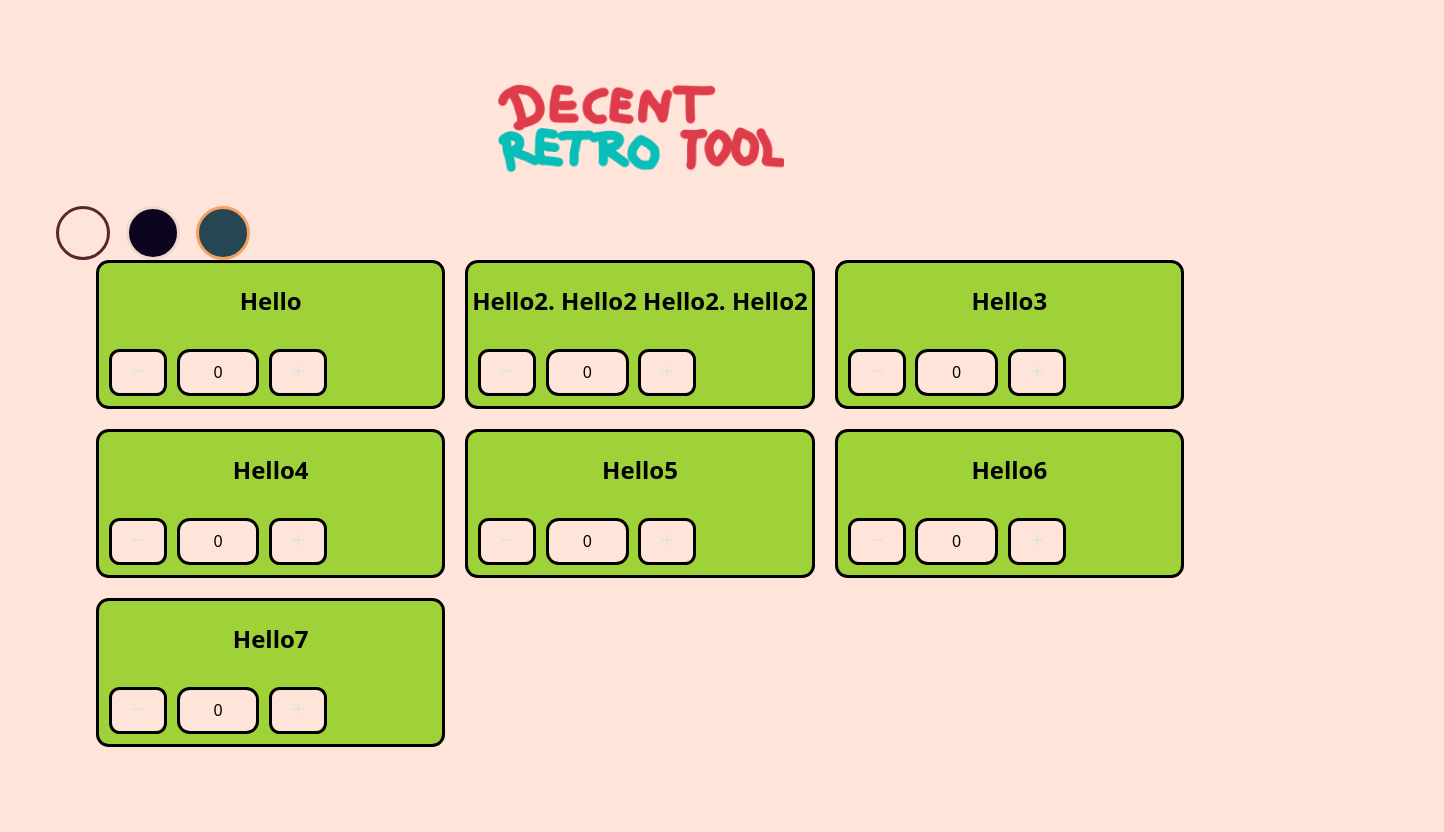
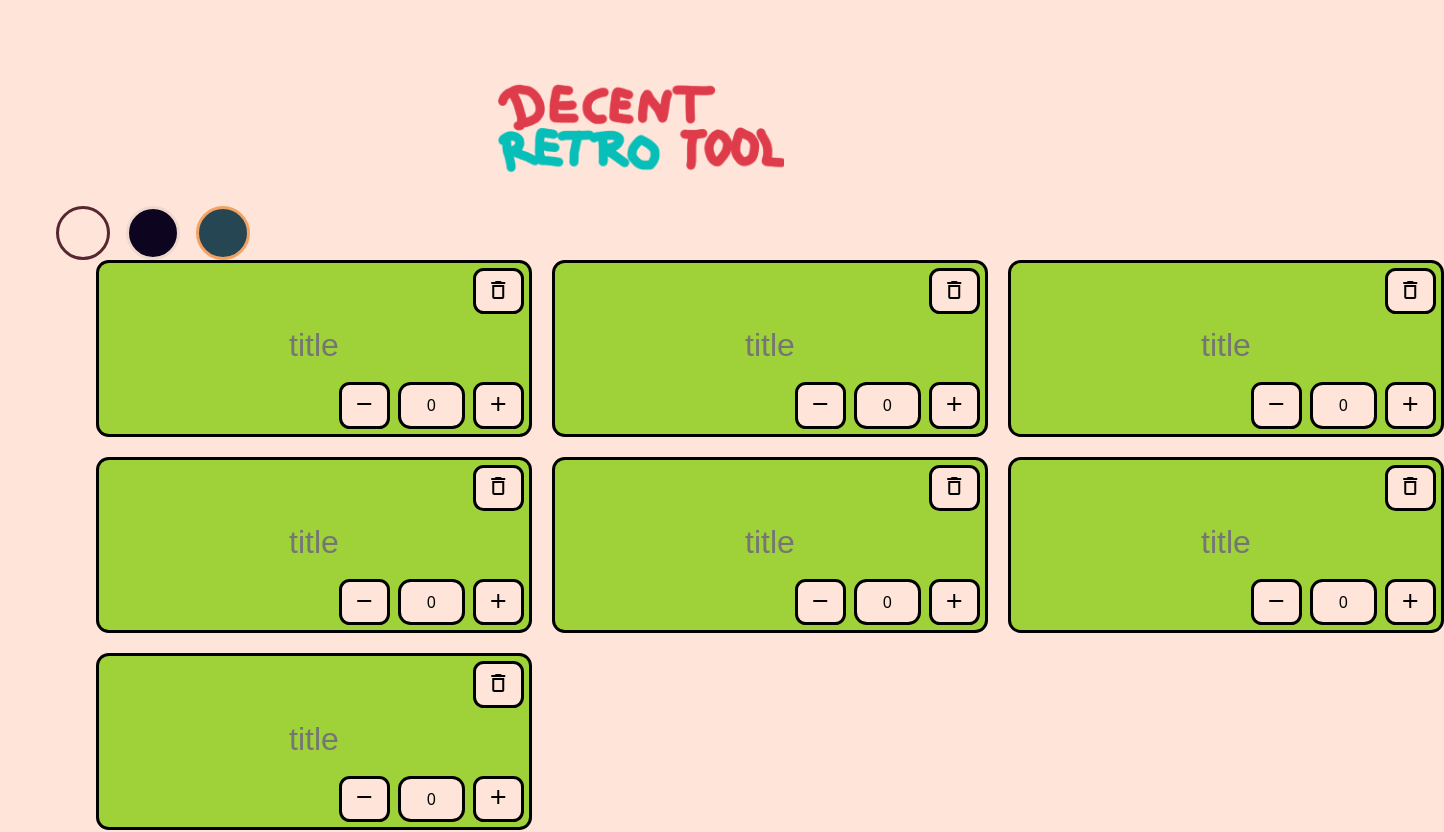
Before and after one commit to Poler2000/decent-retro-tool, a React (Vite) app: page / in a window 1280 px wide. Shown: the top 832 px of the page, 1444 px wide, since content can reach past the window. Before the commit the page ends 803 px from the top, so only its background shows below. Built offline with nearby package versions, Linux system fonts and the light colour scheme.

Commit message:
improve card layout and add delete button

```diff
--- a/index.html
+++ b/index.html
@@ -3,6 +3,9 @@
   <head>
     <meta charset="UTF-8" />
     <link rel="icon" type="image/png" href="/favicon.png" />
+    <link rel="stylesheet" href="https://fonts.googleapis.com/css2?family=Material+Symbols+Outlined:opsz,wght,FILL,GRAD@20..48,100..700,0..1,-50..200&icon_names=delete" />
+    <link rel="stylesheet" href="https://fonts.googleapis.com/css?family=Roboto:300,400,500" />
+    <link rel="stylesheet" href="https://fonts.googleapis.com/icon?family=Material+Icons+Outlined" />
     <meta name="viewport" content="width=device-width, initial-scale=1.0" />
     <title>Vite + React + TS</title>
   </head>
--- a/src/components/Card/Card.css
+++ b/src/components/Card/Card.css
@@ -2,4 +2,8 @@
   border: 3px solid;
   border-color: var(--primary-text-colour);
   border-radius: 0.8em;
+  display: flex;
+  align-items: center;
+  flex-direction: column; /* stack children vertically */
+  gap: 0.5rem;
 }
--- a/src/components/Card/Card.tsx
+++ b/src/components/Card/Card.tsx
@@ -4,13 +4,12 @@ import "./Card.css";
 
 export interface CardProps extends React.PropsWithChildren {
   id: number;
-  title: string;
   backgroundColor: Color;
   textColor: Color;
 }
 
 const Card = (props: CardProps) => {
-  const { id, title, backgroundColor, textColor, children } = props;
+  const { id, backgroundColor, textColor, children } = props;
   // const { attributes, listeners, setNodeRef, transform } = useDraggable({
   //   id: `draggable_${title}`,
   // });
@@ -47,7 +46,6 @@ const Card = (props: CardProps) => {
       {...attributes}
       style={style}
     >
-      <h2 className="class-title">{title}</h2>
       {children}
     </div>
   );
--- a/src/components/CardGrid/CardGrid.tsx
+++ b/src/components/CardGrid/CardGrid.tsx
@@ -33,10 +33,14 @@ const CardGrid = (props: CardGridProps) => {
         tolerance: 5,
       },
     }),
-    useSensor(KeyboardSensor, {
-      coordinateGetter: sortableKeyboardCoordinates,
-    })
+    // useSensor(KeyboardSensor, {
+    //   coordinateGetter: sortableKeyboardCoordinates,
+    // })
   );
+
+  const handleDelete = (id: number) => {
+    setItems(l => l.filter(item => item !== id))
+  }
 
   const { titles } = props;
   return (
@@ -54,6 +58,7 @@ const CardGrid = (props: CardGridProps) => {
               title={titles[id]}
               backgroundColor="var(--primary-accent-colour)"
               textColor="var(--primary-text-colour)"
+              onDelete={handleDelete}
             ></RetroCard>
           ))}
         </SortableContext>
--- a/src/components/Counter/Counter.css
+++ b/src/components/Counter/Counter.css
@@ -1,6 +1,8 @@
 .counter {
   display: flex;
-  padding: 10px;
+  padding: 5px;
+  margin-left: auto;
+  margin-bottom: 0;
 }
 
 .counter-value {
@@ -8,9 +10,9 @@
   border: 3px solid;
   border-color: var(--primary-text-colour);
   border-radius: 0.8em;
-  padding: 0.6em 1.2em;
-  margin: 0 0.6em;
-  width: 2.4em;
+  padding: 0.5em 1em;
+  margin: 0 0.5em;
+  width: 1.8em;
   line-height: normal;
   display: flex;
   align-items: center;
--- a/src/components/Counter/Counter.tsx
+++ b/src/components/Counter/Counter.tsx
@@ -1,7 +1,5 @@
 import { useState } from "react";
 import IconButton from "../IconButton/IconButton";
-import addIcon from "./../../assets/icons/add.png";
-import removeIcon from "./../../assets/icons/remove.png";
 import "./Counter.css";
 
 const Counter = () => {
@@ -15,11 +13,11 @@ const Counter = () => {
 
   return (
     <div className="counter">
-      <IconButton icon={removeIcon} onClick={handleMinus} />
+      <IconButton icon="remove" onClick={handleMinus} />
       <div className="counter-value">
         <span>{count}</span>
       </div>
-      <IconButton icon={addIcon} onClick={handlePlus} />
+      <IconButton icon="add" onClick={handlePlus} />
     </div>
   );
 };
--- a/src/components/IconButton/IconButton.css
+++ b/src/components/IconButton/IconButton.css
@@ -3,15 +3,10 @@
   border: 3px solid;
   border-color: var(--primary-text-colour);
   border-radius: 0.8em;
-  padding: 0.6em 1.2em;
+  padding: 0.5em 0.8em;
 }
 
 .icon-button:hover {
   background-color: var(--primary-accent-colour);
   border-color: var(--secondary-text-colour);
 }
-
-.icon-button-img {
-  width: 1.5em;
-  height: 1.5em;
-}
--- a/src/components/IconButton/IconButton.tsx
+++ b/src/components/IconButton/IconButton.tsx
@@ -2,15 +2,20 @@ import "./IconButton.css";
 
 export interface IconButtonProps {
   icon: string;
+  additionalClass?: string | undefined;
   onClick: () => void;
 }
 
 const IconButton = (props: IconButtonProps) => {
-  const { icon, onClick } = props;
+  const { icon, additionalClass, onClick } = props;
 
   return (
-    <button onClick={onClick} className="icon-button">
-      <img src={icon} className="icon-button-img" />
+    <button onClick={onClick} className={`icon-button ${additionalClass}`}>
+      <link href="https://fonts.googleapis.com/icon?family=Material+Icons"
+rel="stylesheet"/>
+      <span className="material-icons-outlined">
+        {icon}
+      </span>
     </button>
   );
 };
--- /dev/null
+++ b/src/components/RetroCard/RetroCard.css
@@ -0,0 +1,19 @@
+.card-text {
+    align-self: stretch;
+    flex: 1;
+    background-color: transparent;
+    border: none;
+    font-size: 2em;
+    padding: 5px;
+    text-align: center;
+}
+
+.card-text:focus {
+    outline:none!important;
+}
+
+.remove-button {
+    align-self: flex-end;
+    margin-right: 5px;
+    margin-top: 5px;
+}
--- a/src/components/RetroCard/RetroCard.tsx
+++ b/src/components/RetroCard/RetroCard.tsx
@@ -1,27 +1,32 @@
 import type { Color } from "../../Colour";
 import Card from "../Card/Card";
 import Counter from "../Counter/Counter";
+import IconButton from "../IconButton/IconButton";
+import "./RetroCard.css"
 
 export interface RetroCardProps {
   id: number;
   title: string;
   backgroundColor: Color;
   textColor: Color;
+  onDelete: (id: number) => void;
 }
 
 const RetroCard = (props: RetroCardProps) => {
-  const { id, title, backgroundColor, textColor } = props;
+  const { id, title, backgroundColor, textColor, onDelete } = props;
 
-  return (
+  return <>
     <Card
       id={id}
-      title={title}
       backgroundColor="var(--primary-accent-colour)"
       textColor="var(--primary-text-colour)"
     >
+      <IconButton additionalClass="remove-button" icon="delete" onClick={() => onDelete(id)}/>
+      <input className="card-text" type="text" id="name" placeholder="title" required />
+      {/*<h2 className="card-text">{title}</h2>*/}
       <Counter></Counter>
     </Card>
-  );
+    </>;
 };
 
 export default RetroCard;
--- a/src/index.css
+++ b/src/index.css
@@ -52,6 +52,14 @@ body {
   color: var(--primary-text-colour);
   background-color: var(--primary-background-colour);
   transition:background-color 0.5s ease, color 0.5s ease;
+}
+
+.material-symbols-outlined {
+  font-variation-settings:
+  'FILL' 0,
+  'wght' 400,
+  'GRAD' 0,
+  'opsz' 24
 }
 
 /* html {
```
